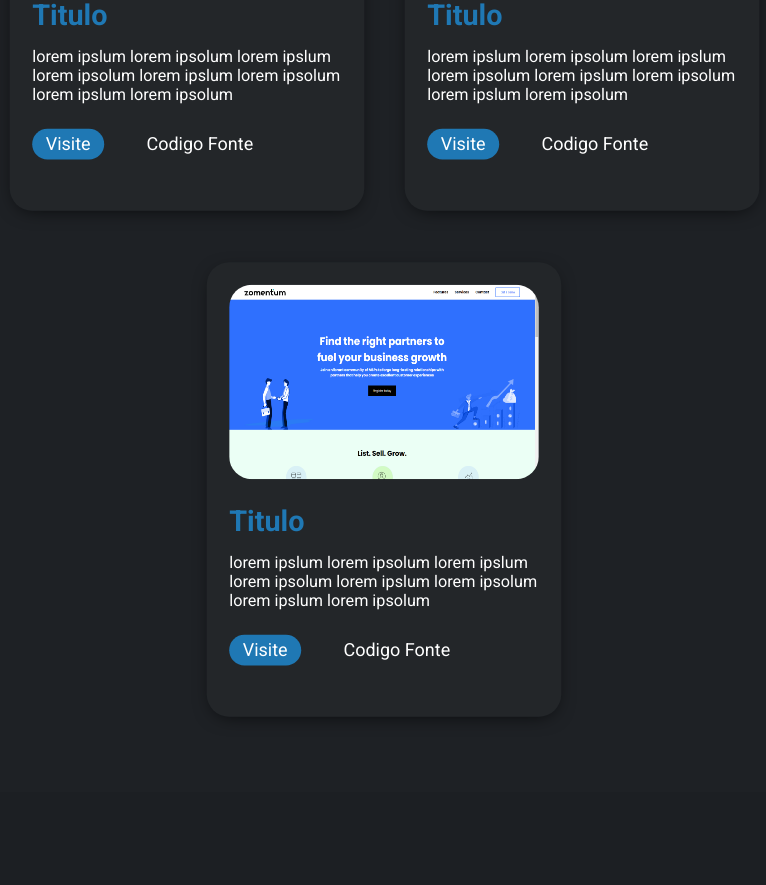
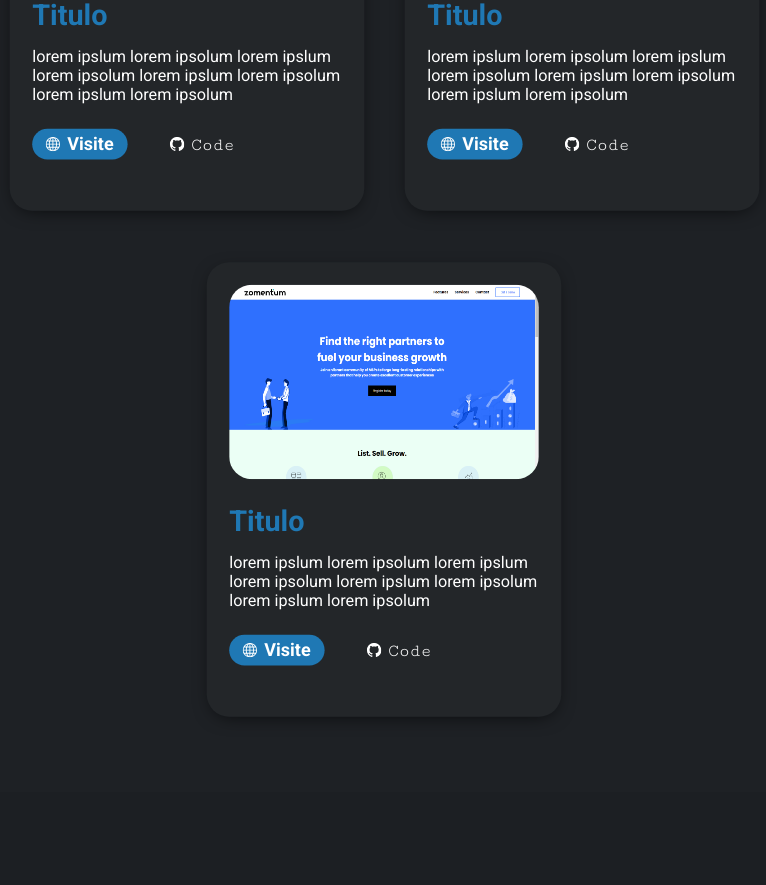
Before and after one commit to mattd-silva22/portifolio-react, a React (Create React App) app: page / in a window 1280 px wide. Shown: the part 1000-1885 px from the top of the page, without its empty margins (256-1022 px from the left). Built offline with nearby package versions, Linux system fonts and the light colour scheme.

Commit message:
more stuff to card

```diff
--- a/src/components/ProjectCard/index.tsx
+++ b/src/components/ProjectCard/index.tsx
@@ -16,7 +16,23 @@ export function ProjectCard(){
             </div>
 
             <div className="link-area">
-                <a href="#" className="visit-btn">Visite</a> <a href="#">Codigo Fonte</a>
+                <a href="#" className="visit-btn">
+                    <svg xmlns="http://www.w3.org/2000/svg" width="16" height="16" fill="currentColor" className="bi bi-globe" viewBox="0 0 16 16">
+                        <path d="M0 8a8 8 0 1 1 16 0A8 8 0 0 1 0 8zm7.5-6.923c-.67.204-1.335.82-1.887 1.855A7.97 7.97 0 0 0 5.145 4H7.5V1.077zM4.09 4a9.267 9.267 0 0 1 .64-1.539 6.7 6.7 0 0 1 .597-.933A7.025 7.025 0 0 0 2.255 4H4.09zm-.582 3.5c.03-.877.138-1.718.312-2.5H1.674a6.958 6.958 0 0 0-.656 2.5h2.49zM4.847 5a12.5 12.5 0 0 0-.338 2.5H7.5V5H4.847zM8.5 5v2.5h2.99a12.495 12.495 0 0 0-.337-2.5H8.5zM4.51 8.5a12.5 12.5 0 0 0 .337 2.5H7.5V8.5H4.51zm3.99 0V11h2.653c.187-.765.306-1.608.338-2.5H8.5zM5.145 12c.138.386.295.744.468 1.068.552 1.035 1.218 1.65 1.887 1.855V12H5.145zm.182 2.472a6.696 6.696 0 0 1-.597-.933A9.268 9.268 0 0 1 4.09 12H2.255a7.024 7.024 0 0 0 3.072 2.472zM3.82 11a13.652 13.652 0 0 1-.312-2.5h-2.49c.062.89.291 1.733.656 2.5H3.82zm6.853 3.472A7.024 7.024 0 0 0 13.745 12H11.91a9.27 9.27 0 0 1-.64 1.539 6.688 6.688 0 0 1-.597.933zM8.5 12v2.923c.67-.204 1.335-.82 1.887-1.855.173-.324.33-.682.468-1.068H8.5zm3.68-1h2.146c.365-.767.594-1.61.656-2.5h-2.49a13.65 13.65 0 0 1-.312 2.5zm2.802-3.5a6.959 6.959 0 0 0-.656-2.5H12.18c.174.782.282 1.623.312 2.5h2.49zM11.27 2.461c.247.464.462.98.64 1.539h1.835a7.024 7.024 0 0 0-3.072-2.472c.218.284.418.598.597.933zM10.855 4a7.966 7.966 0 0 0-.468-1.068C9.835 1.897 9.17 1.282 8.5 1.077V4h2.355z"/>
+                    </svg>
+
+                    Visite
+
+                </a>
+
+                <a href="#" className="code-text">
+                    <svg xmlns="http://www.w3.org/2000/svg" width="16" height="16" fill="currentColor" className="bi bi-github" viewBox="0 0 16 16">
+                        <path d="M8 0C3.58 0 0 3.58 0 8c0 3.54 2.29 6.53 5.47 7.59.4.07.55-.17.55-.38 0-.19-.01-.82-.01-1.49-2.01.37-2.53-.49-2.69-.94-.09-.23-.48-.94-.82-1.13-.28-.15-.68-.52-.01-.53.63-.01 1.08.58 1.23.82.72 1.21 1.87.87 2.33.66.07-.52.28-.87.51-1.07-1.78-.2-3.64-.89-3.64-3.95 0-.87.31-1.59.82-2.15-.08-.2-.36-1.02.08-2.12 0 0 .67-.21 2.2.82.64-.18 1.32-.27 2-.27.68 0 1.36.09 2 .27 1.53-1.04 2.2-.82 2.2-.82.44 1.1.16 1.92.08 2.12.51.56.82 1.27.82 2.15 0 3.07-1.87 3.75-3.65 3.95.29.25.54.73.54 1.48 0 1.07-.01 1.93-.01 2.2 0 .21.15.46.55.38A8.012 8.012 0 0 0 16 8c0-4.42-3.58-8-8-8z"/>
+                    </svg>
+
+                    Code
+
+                </a>
             </div>
         </CardContainer>
     )
--- a/src/components/ProjectCard/styles.ts
+++ b/src/components/ProjectCard/styles.ts
@@ -52,10 +52,15 @@ export const CardContainer = styled.header`
         width: 100%;
         gap: 3.2rem;
         a {
+            display: flex;
+            align-items: center;
+            justify-content: center;
+            gap: 0.8rem;
             font-size: 2.0rem;
             padding: 0.5rem 1.5rem;
             text-decoration: none;
             color: #fff;
+
         }
         a:hover {
         filter: brightness(0.8);
@@ -66,6 +71,7 @@ export const CardContainer = styled.header`
             background-color: var(--blue-primary);
             color: #fff;
             border-radius: 2.5rem;
+            font-weight: 700;
         }
     }
 
```
